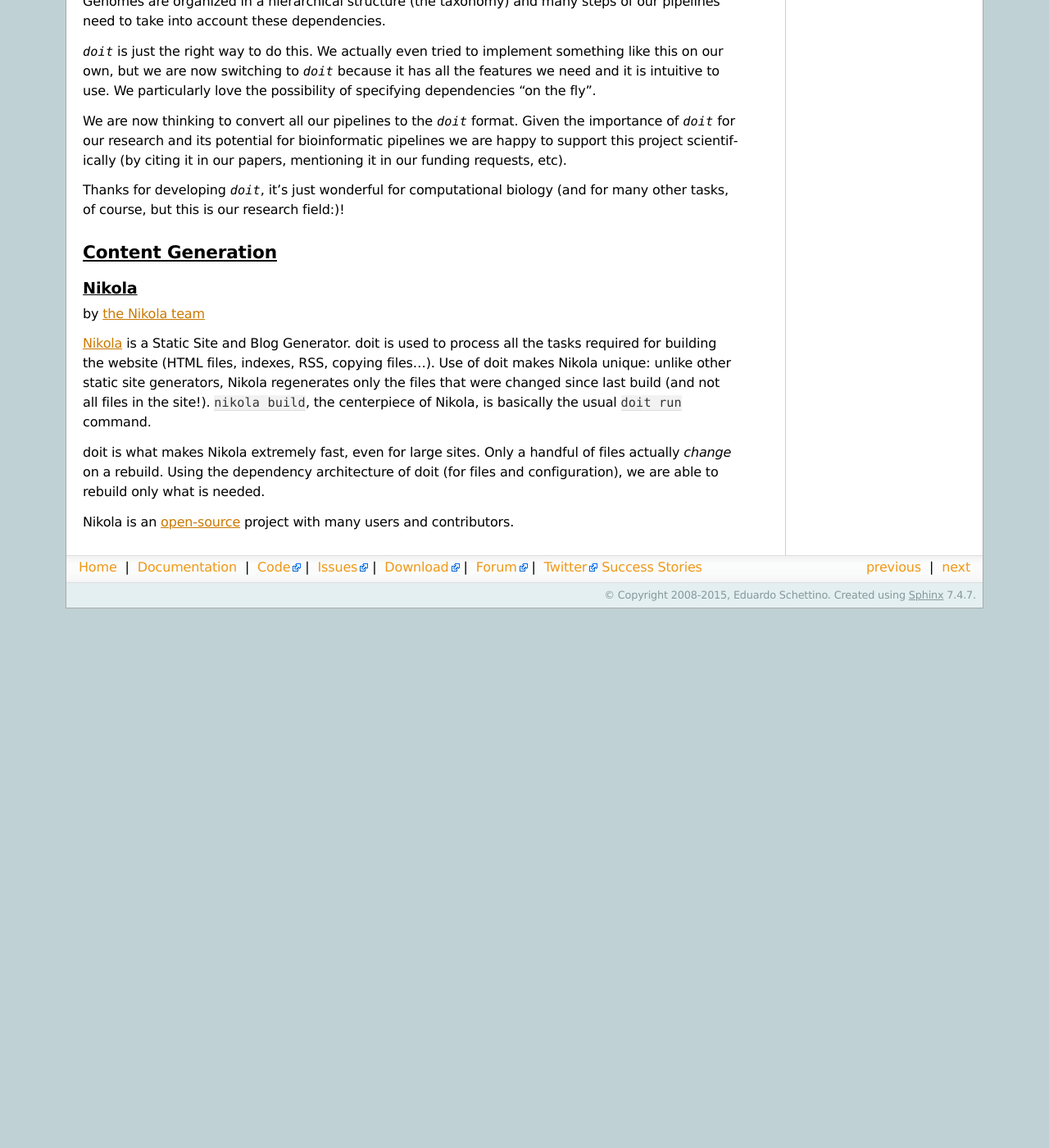
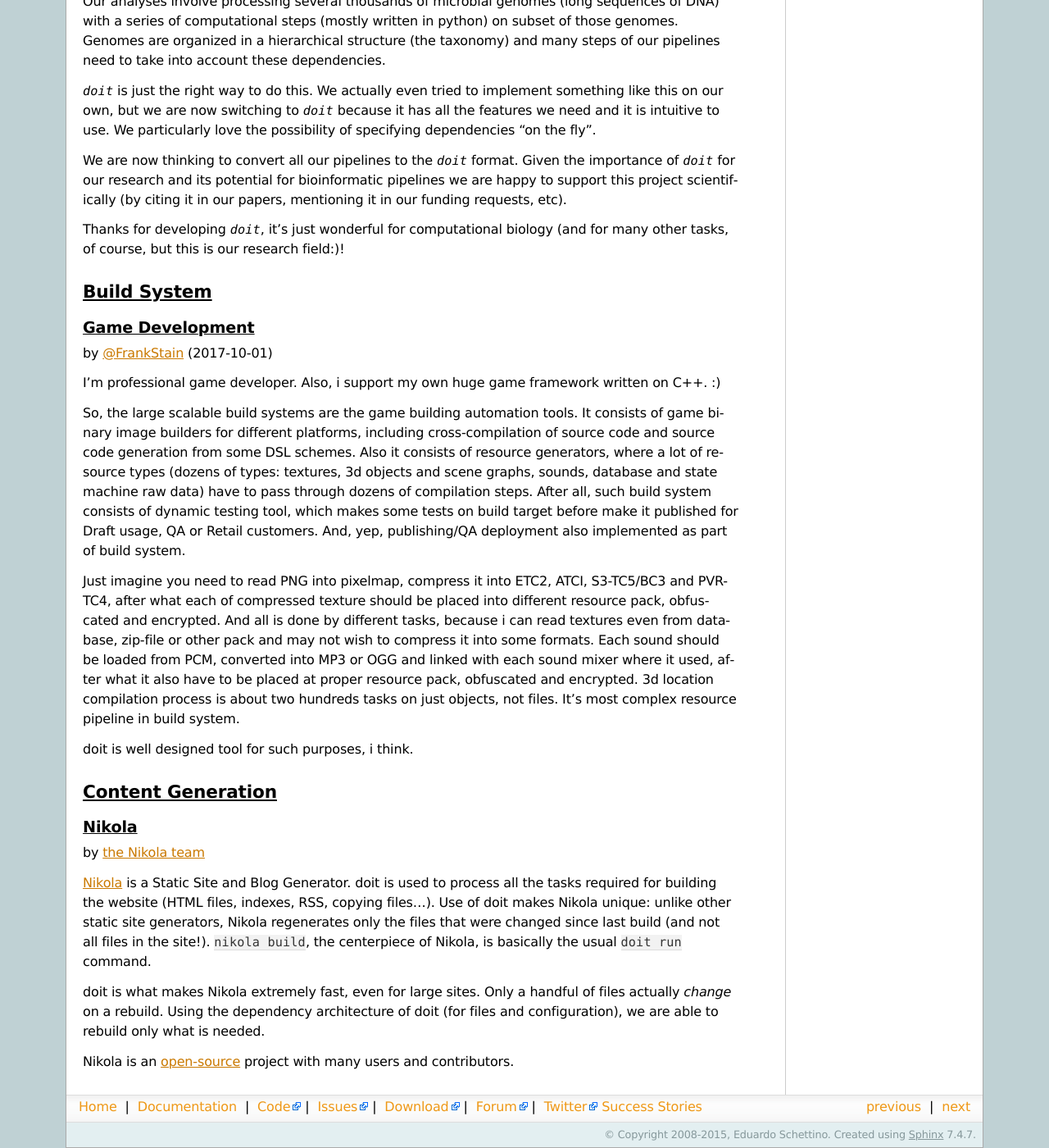
Before and after one commit to pydoit/doit, a Sphinx documentation site: the page built from doc/stories.rst, in a window 1280 px wide and 1400 px high, scrolled down 1441 px. Shown: the whole window at 82% size. Built offline with Sphinx 7.4.7, drawn with Linux system fonts in a browser that asks for light colours; before the commit the page ends 2183 px from its top, so only the background shows below that; some of the changed text lies outside the part shown.

Commit message:
docs: Add success story by FrankStain

```diff
--- a/doc/stories.rst
+++ b/doc/stories.rst
@@ -103,6 +103,26 @@
 
 
 
+Build System
+------------
+
+
+Game Development
+^^^^^^^^^^^^^^^^
+
+by `@FrankStain <https://github.com/pydoit/doit/issues/207#issuecomment-333367177>`_ (2017-10-01)
+
+I'm professional game developer. Also, i support my own huge game framework written on C++. :)
+
+So, the large scalable build systems are the game building automation tools. It consists of game binary image builders for different platforms, including cross-compilation of source code and source code generation from some DSL schemes. Also it consists of resource generators, where a lot of resource types (dozens of types: textures, 3d objects and scene graphs, sounds, database and state machine raw data) have to pass through dozens of compilation steps. After all, such build system consists of dynamic testing tool, which makes some tests on build target before make it published for Draft usage, QA or Retail customers. And, yep, publishing/QA deployment also implemented as part of build system.
+
+Just imagine you need to read PNG into pixelmap, compress it into ETC2, ATCI, S3-TC5/BC3 and PVR-TC4, after what each of compressed texture should be placed into different resource pack, obfuscated and encrypted. And all is done by different tasks, because i can read textures even from database, zip-file or other pack and may not wish to compress it into some formats.
+Each sound should be loaded from PCM, converted into MP3 or OGG and linked with each sound mixer where it used, after what it also have to be placed at proper resource pack, obfuscated and encrypted.
+3d location compilation process is about two hundreds tasks on just objects, not files. It's most complex resource pipeline in build system.
+
+doit is well designed tool for such purposes, i think.
+
+
 Content Generation
 ------------------
 
```
Also changed, not shown: doc/dictionary.txt (+15 -0 lines).
